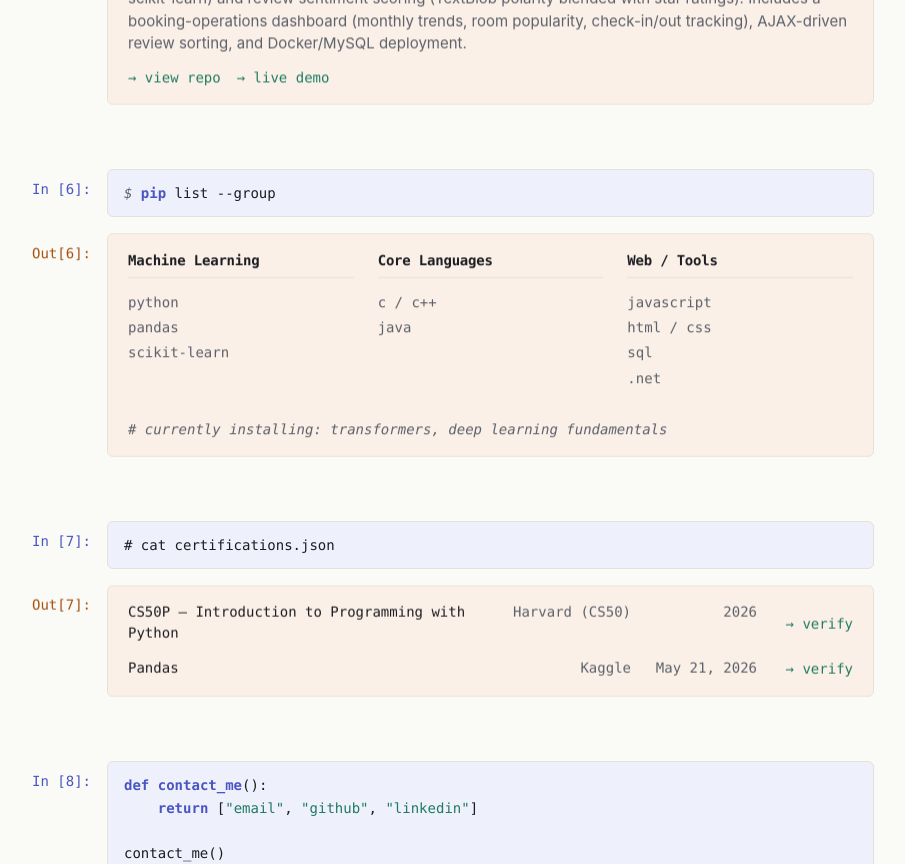
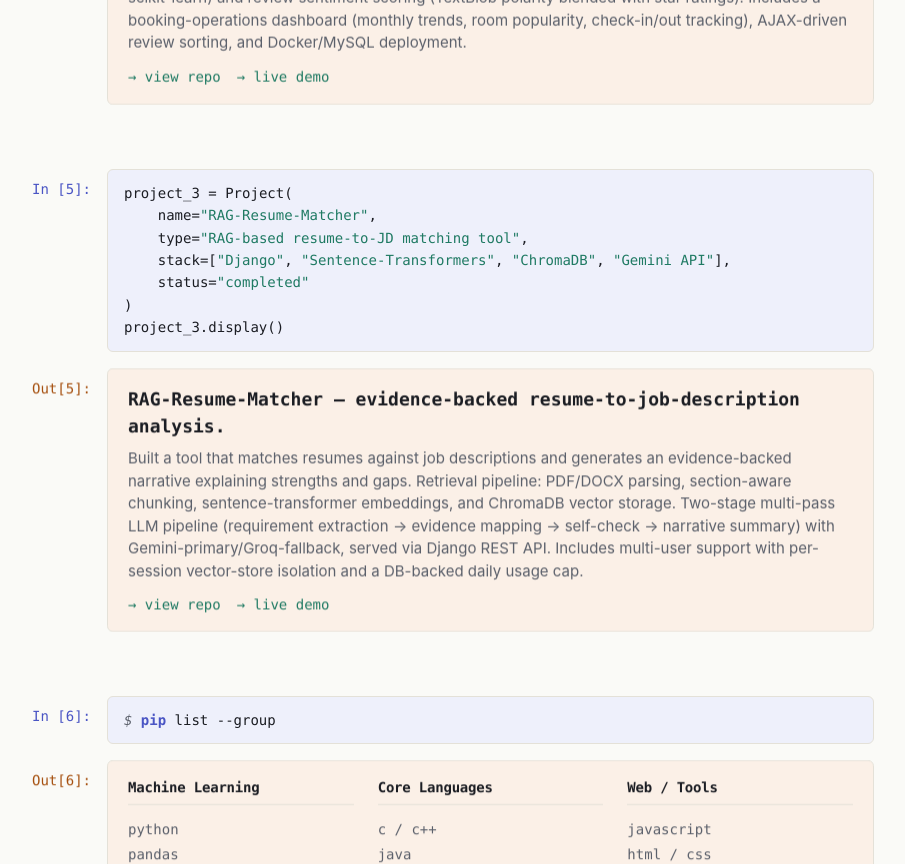
Before and after one commit to sujay-515/portfolio, a React (Vite) app: page / in a window 1280 px wide. Shown: the part 1880-2744 px from the top of the page, without its empty margins (200-1105 px from the left). Built offline with nearby package versions, Linux system fonts and the light colour scheme.

Commit message:
Add RAG Resume Matcher as project 3 and update resume PDF

```diff
--- a/src/App.jsx
+++ b/src/App.jsx
@@ -41,6 +41,22 @@ project_2.display()`,
     description: "Sirupata Farm House — Full-stack Django hotel booking platform for a farm-led retreat, with a dedicated ml_engine app handling content-based room recommendations (TF-IDF + cosine similarity, scikit-learn) and review sentiment scoring (TextBlob polarity blended with star ratings). Includes a booking-operations dashboard (monthly trends, room popularity, check-in/out tracking), AJAX-driven review sorting, and Docker/MySQL deployment.",
     repoUrl: "https://github.com/sujay-515/Sirupata-farm-house",
     demoUrl: "/sirupata-demo.webp",
+  },
+  {
+    id: 3,
+    inNumber: 5,
+    outNumber: 5,
+    pythonCode: `project_3 = Project(
+    name="RAG-Resume-Matcher",
+    type="RAG-based resume-to-JD matching tool",
+    stack=["Django", "Sentence-Transformers", "ChromaDB", "Gemini API"],
+    status="completed"
+)
+project_3.display()`,
+    title: "RAG-Resume-Matcher — evidence-backed resume-to-job-description analysis.",
+    description: "Built a tool that matches resumes against job descriptions and generates an evidence-backed narrative explaining strengths and gaps. Retrieval pipeline: PDF/DOCX parsing, section-aware chunking, sentence-transformer embeddings, and ChromaDB vector storage. Two-stage multi-pass LLM pipeline (requirement extraction → evidence mapping → self-check → narrative summary) with Gemini-primary/Groq-fallback, served via Django REST API. Includes multi-user support with per-session vector-store isolation and a DB-backed daily usage cap.",
+    repoUrl: "https://github.com/sujay-515/RAG-Based-Resume-to-Job-Description-Matcher",
+    demoUrl: "#",
   }
 ];
 
```
Also changed, not shown: 1 other file (tests, documents, lock files or other folders).
